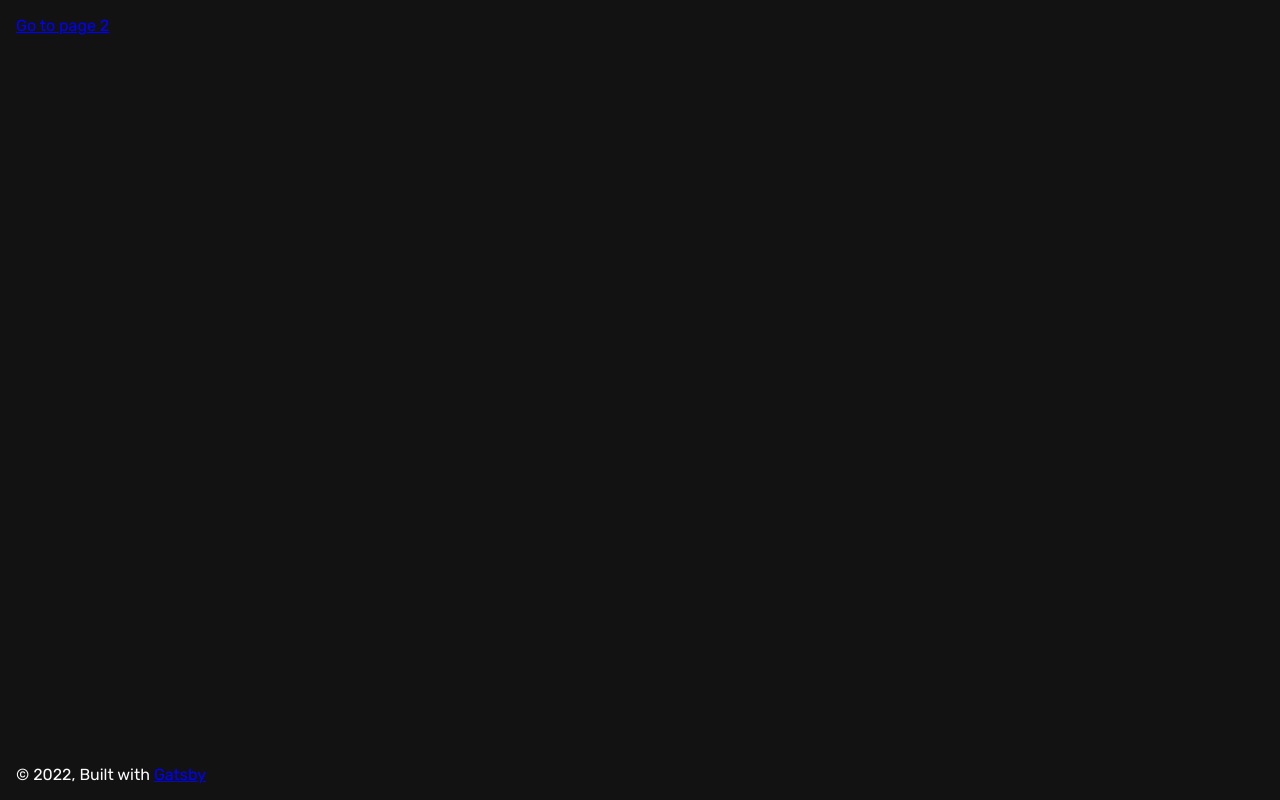
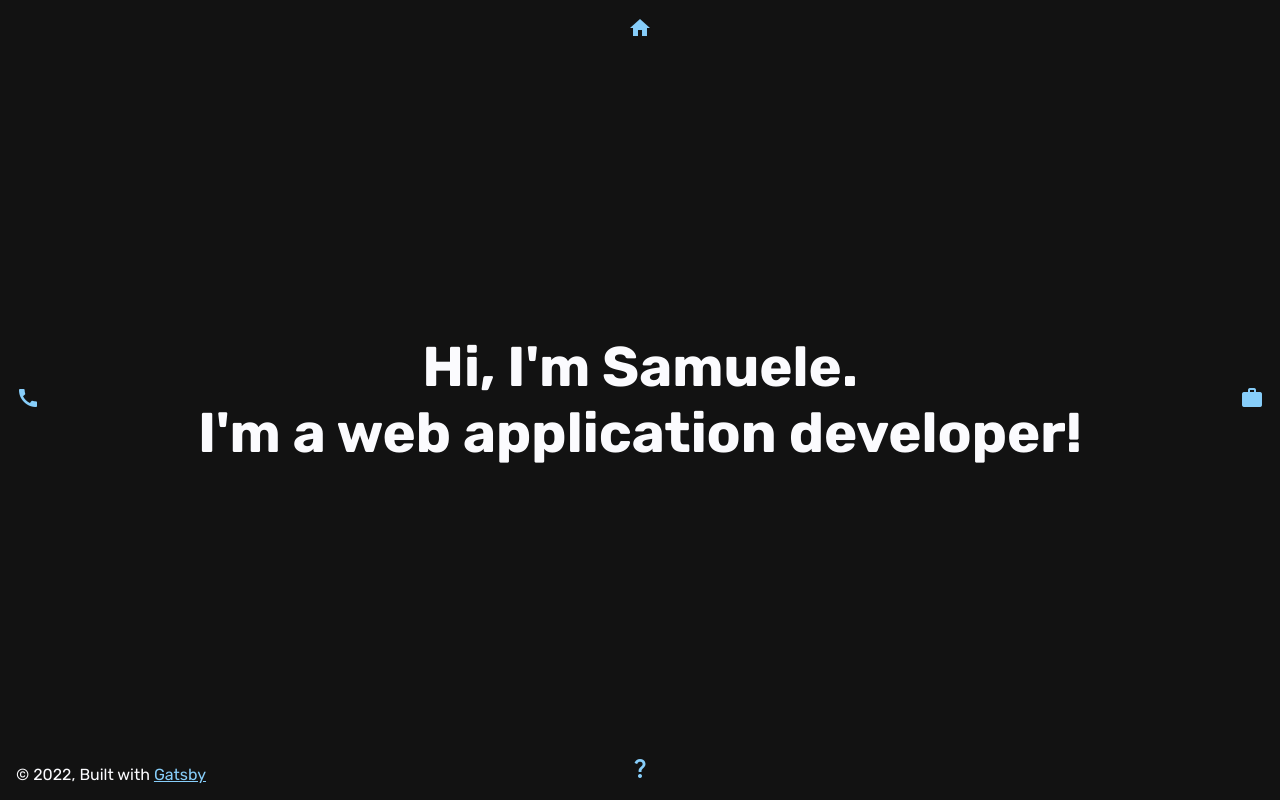
Before and after one commit to Samx070201/portfolio.website, a Gatsby site: page / in a window 1280 px wide. Built offline with nearby package versions, Linux system fonts and the light colour scheme; Gatsby itself is replaced by a stand-in of ours.

Commit message:
Navigation menu & other improvements

```diff
--- a/gatsby-config.ts
+++ b/gatsby-config.ts
@@ -15,7 +15,7 @@ const config: GatsbyConfig = {
       resolve: `gatsby-source-filesystem`,
       options: {
         name: `images`,
-        path: path.resolve('src/images'),
+        path: path.resolve("src/images"),
       },
     },
     `gatsby-transformer-sharp`,
@@ -26,10 +26,7 @@ const config: GatsbyConfig = {
         name: `samuelemusazzi-portfolio`,
         short_name: `samuele's`,
         start_url: `/`,
-        background_color: `#663399`,
-        // This will impact how browsers show your PWA/website
-        // https://css-tricks.com/meta-theme-color-and-trickery/
-        // theme_color: `#663399`,
+        background_color: `#1fdf64`,
         display: `minimal-ui`,
         icon: `src/images/gatsby-icon.png`, // This path is relative to the root of the site.
       },
--- /dev/null
+++ b/src/components/CursorHighlight.tsx
@@ -0,0 +1,5 @@
+const CursorHighlight = () => {
+  return <></>
+}
+
+export default CursorHighlight
--- a/src/components/Footer.tsx
+++ /dev/null
@@ -1,18 +0,0 @@
-import styled from "styled-components"
-
-const FooterContainer = styled.footer`
-  position: absolute;
-  bottom: 0;
-  width: 100%;
-  padding: 1rem;
-`
-
-const Footer = () => {
-  return <FooterContainer>
-    © {new Date().getFullYear()}, Built with
-    {` `}
-    <a href="https://www.gatsbyjs.com">Gatsby</a>
-  </FooterContainer>
-}
-
-export default Footer
--- a/src/components/ScrollBar.tsx
+++ /dev/null
@@ -1,27 +0,0 @@
-import styled from 'styled-components'
-
-import '/src/styles/hide-scrollbar.css'
-
-const CustomScrollBarContainer = styled.aside`
-    position: fixed;
-    top: 0;
-    right: 0;
-    height: 100vh;
-    width: 10px;
-`
-
-const CustomScrollBar = styled.span`
-    display: inline-block;
-    height: 50%;
-    width: 90%;
-    border-radius: 25px;
-    background-color: lightgray;
-`
-
-const ScrollBar = () => {
-    return <CustomScrollBarContainer>
-        <CustomScrollBar />
-    </CustomScrollBarContainer>
-}
-
-export default ScrollBar
--- a/src/components/layout.tsx
+++ /dev/null
@@ -1,38 +0,0 @@
-import { graphql, useStaticQuery } from "gatsby"
-import { CSSProperties } from "react"
-import { useIsScrollable } from "../hooks"
-import Footer from "./Footer"
-import ScrollBar from "./ScrollBar"
-
-interface LayoutProps {
-  style?: CSSProperties;
-  children: React.ReactNode
-}
-
-const Layout = ({ style, children }: LayoutProps) => {
-  const { site } = useStaticQuery(graphql`
-    query SiteTitleQuery {
-      site {
-        siteMetadata {
-          title
-        }
-      }
-    }
-  `)
-
-  const isScrollable = useIsScrollable()
-
-  return (
-    <>
-      {/* <aside>
-        <Navbar />
-      </aside> */}
-      <main style={style}>{children}</main>
-      <Footer />
-
-      {isScrollable && <ScrollBar />}
-    </>
-  )
-}
-
-export default Layout
--- /dev/null
+++ b/src/components/layout/Footer.tsx
@@ -0,0 +1,20 @@
+import styled from "styled-components"
+
+const FooterContainer = styled.footer`
+  position: absolute;
+  bottom: 0;
+  width: 100%;
+  padding: 1rem;
+`
+
+const Footer = () => {
+  return (
+    <FooterContainer>
+      © {new Date().getFullYear()}, Built with
+      {` `}
+      <a href="https://www.gatsbyjs.com">Gatsby</a>
+    </FooterContainer>
+  )
+}
+
+export default Footer
--- /dev/null
+++ b/src/components/layout/Navigation.tsx
@@ -0,0 +1,41 @@
+import { Link } from "gatsby"
+import styled from "styled-components"
+
+const CenterHorizontally = styled.div`
+  left: 50%;
+  transform: translateX(-50%);
+`
+
+const CenterVertically = styled.div`
+  top: 50%;
+  transform: translateY(-50%);
+`
+
+const Navigation = () => {
+  return (
+    <>
+      <CenterHorizontally style={{ position: "fixed", top: "1rem" }}>
+        <Link to="/">
+          <span className="material-icons">home</span>
+        </Link>
+      </CenterHorizontally>
+      <CenterHorizontally style={{ position: "fixed", bottom: "1rem" }}>
+        <Link to="/about">
+          <span className="material-icons">question_mark</span>
+        </Link>
+      </CenterHorizontally>
+      <CenterVertically style={{ position: "fixed", left: "1rem" }}>
+        <Link to="/contact">
+          <span className="material-icons">call</span>
+        </Link>
+      </CenterVertically>
+      <CenterVertically style={{ position: "fixed", right: "1rem" }}>
+        <Link to="/work">
+          <span className="material-icons">work</span>
+        </Link>
+      </CenterVertically>
+    </>
+  )
+}
+
+export default Navigation
--- /dev/null
+++ b/src/components/layout/PageContainer.tsx
@@ -0,0 +1,27 @@
+import { CSSProperties } from "react"
+import { useIsScrollable } from "../../hooks"
+import Footer from "./Footer"
+import ScrollBar from "./ScrollBar"
+
+interface PageContainerProps {
+  children: React.ReactNode
+  style?: CSSProperties
+  className?: string
+}
+
+function PageContainer({ children, className, style }: PageContainerProps) {
+  const isScrollable = useIsScrollable()
+
+  return (
+    <>
+      <main className={className} style={style}>
+        {children}
+      </main>
+      <Footer />
+
+      {isScrollable && <ScrollBar />}
+    </>
+  )
+}
+
+export default PageContainer
--- /dev/null
+++ b/src/components/layout/ScrollBar.tsx
@@ -0,0 +1,29 @@
+import styled from "styled-components"
+
+import "/src/styles/hide-scrollbar.css"
+
+const CustomScrollBarContainer = styled.aside`
+  position: fixed;
+  top: 0;
+  right: 0;
+  height: 100vh;
+  width: 10px;
+`
+
+const CustomScrollBar = styled.div`
+  height: 50%; // To be calculated. This is a placeholder for easier styling.
+  width: 90%;
+  margin: auto;
+  border-radius: 25px;
+  background-color: lightgray; // Placeholder color.
+`
+
+const ScrollBar = () => {
+  return (
+    <CustomScrollBarContainer>
+      <CustomScrollBar />
+    </CustomScrollBarContainer>
+  )
+}
+
+export default ScrollBar
--- /dev/null
+++ b/src/components/layout/index.ts
@@ -0,0 +1,4 @@
+export { default as Footer } from "./Footer"
+export { default as Navigation } from "./Navigation"
+export { default as PageContainer } from "./PageContainer"
+export { default as FootScrollBarer } from "./ScrollBar"
--- a/src/pages/index.tsx
+++ b/src/pages/index.tsx
@@ -1,15 +1,37 @@
-import { Link } from "gatsby"
+import styled from "styled-components"
 
-import Layout from "../components/Layout"
+import { PageContainer, Navigation } from "../components/layout"
 import Seo from "../components/Seo"
 
 import "/src/styles/index.css"
 
+const Container = styled(PageContainer)`
+  width: 100vw;
+  height: 100vh;
+
+  display: grid;
+  place-items: center;
+`
+
 const IndexPage = () => (
-  <Layout style={{ padding: "1rem" }}>
+  <Container>
     <Seo title="Home" />
-    <Link to="/page-2">Go to page 2</Link> <br />
-  </Layout>
+    <Navigation />
+
+    <section>
+      <p
+        style={{
+          textAlign: "center",
+          fontSize: "3.5rem",
+          fontWeight: "bold",
+        }}
+      >
+        <span>Hi, I'm Samuele.</span>
+        <br />
+        <span>I'm a web application developer!</span>
+      </p>
+    </section>
+  </Container>
 )
 
 export default IndexPage
--- a/src/styles/index.css
+++ b/src/styles/index.css
@@ -1,4 +1,5 @@
 @import url("https://fonts.googleapis.com/css2?family=Rubik:ital,wght@0,300;0,400;0,500;0,600;0,700;0,800;0,900;1,300;1,400;1,500;1,600;1,700;1,800;1,900&display=swap");
+@import url("https://fonts.googleapis.com/icon?family=Material+Icons");
 
 @import "./variables.css";
 
@@ -23,7 +24,7 @@ body {
 }
 
 a:link {
-  color: blue;
+  color: lightskyblue;
 }
 
 a:visited {
```
Also changed, not shown: src/components/header.tsx (deleted, +0 -36 lines), src/pages/page-2.tsx (deleted, +0 -15 lines), src/images/gatsby-astronaut.png (deleted), 1 other file.
